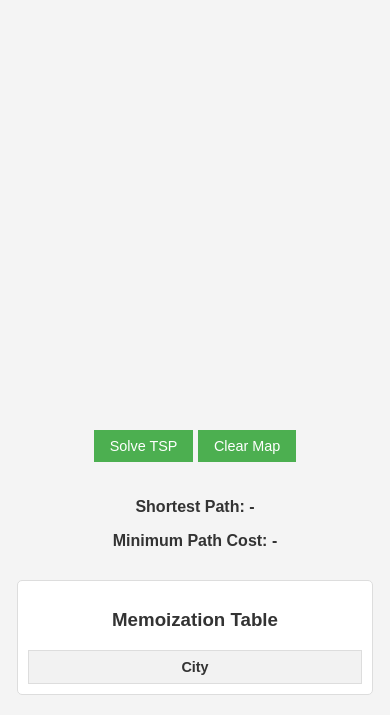
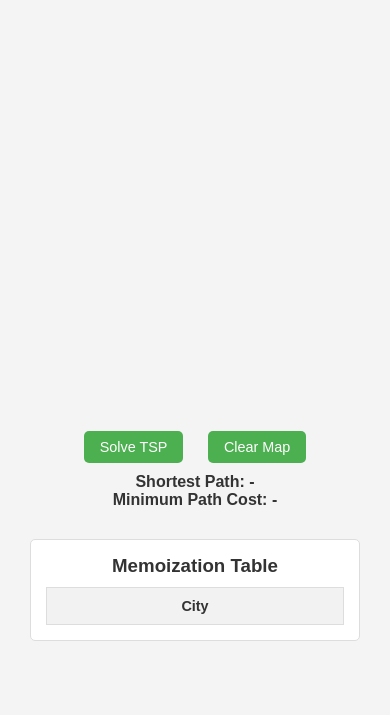
Before and after one commit to DevoUmair/ShortestPath, a plain HTML site: page dy/index.html in a window 390 px wide. Shown: the part 145-860 px from the top of the page. Drawn offline with nearby package versions, Linux system fonts and the light colour scheme.

Commit message:
Update style.css

```diff
--- a/dy/style.css
+++ b/dy/style.css
@@ -1,228 +1,9 @@
-/* * {
-    margin: 0;
-    padding: 0;
-    box-sizing: border-box;
-}
-
-body {
-    font-family: Arial, sans-serif;
-    display: flex;
-    justify-content: center;
-    align-items: center;
-    height: 100vh;
-    background-color: #f0f0f5;
-}
-
-.container {
-    width: 90%;
-    max-width: 500px;
-    padding: 20px;
-    background-color: #fff;
-    border-radius: 8px;
-    box-shadow: 0 4px 8px rgba(0, 0, 0, 0.2);
-    text-align: center;
-}
-
-h1 {
-    color: #333;
-    margin-bottom: 20px;
-}
-
-.input-section {
-    margin-bottom: 20px;
-}
-
-.input-section label {
-    font-weight: bold;
-    margin-right: 10px;
-}
-
-input[type="number"] {
-    width: 50px;
-    padding: 5px;
-    font-size: 16px;
-}
-
-button {
-    padding: 8px 15px;
-    font-size: 16px;
-    background-color: #4CAF50;
-    color: #fff;
-    border: none;
-    border-radius: 4px;
-    cursor: pointer;
-    margin-top: 10px;
-}
-
-button:hover {
-    background-color: #45a049;
-}
-
-.result-section {
-    margin-top: 20px;
-}
-
-.result-section p {
-    font-size: 18px;
-    color: #555;
-}
-
-.result-section p span {
-    color: #333;
-    font-weight: bold;
-}
-
-.city-map {
-  width: 600px;
-  height: 400px;
-  border: 1px solid #ccc;
-  margin: 20px auto;
-  position: relative;
-}
-.city {
-  fill: steelblue;
-  cursor: pointer;
-}
-.path-line {
-  stroke: orange;
-  stroke-width: 2px;
-  fill: none;
-}
-#container {
-    display: flex;
-  }
-
-  #city-map {
-    width: 60%;
-  }
-
-  #right-container {
-    width: 40%;
-    padding-left: 20px;
-    text-align: left;
-  }
-
-  #distance-matrix {
-    margin-bottom: 20px;
-  }
-
-  table {
-    width: 100%;
-    border-collapse: collapse;
-  }
-
-  table, th, td {
-    border: 1px solid black;
-  }
-
-  th, td {
-    padding: 5px;
-    text-align: center;
-  }
-
-
- */
-
-
-
-
-
-
-
-/*GOOD ONE*/
-
-
-/*
- * {
-    box-sizing: border-box;
-    margin: 0;
-    padding: 0;
-  }
-
-  body {
-    font-family: Arial, sans-serif;
-    background-color: #f4f4f4;
-
-    color: #333;
-    display: flex;
-    justify-content: center;
-    align-items: center;
-    height: 100vh;
-  }
-
-  .container {
-    text-align: center;
-    width: 80%;
-    max-width: 800px;
-
-  }
-
-  h1 {
-    font-size: 2rem;
-    margin-bottom: 20px;
-  }
-
-  .map-container {
-    width: 100%;
-    height: 400px;
-    margin-bottom: 20px;
-    position: relative;
-    background-color: #e0e0e0;
-    border: 1px solid #ddd1;
-
-
-  }
-
-  .controls {
-    margin-top: 20px;
-  }
-
-  button {
-    padding: 10px 20px;
-    font-size: 1rem;
-    background-color: #4CAF50;
-    color: white;
-    border: none;
-    cursor: pointer;
-    margin-bottom: 20px;
-  }
-
-  button:hover {
-    background-color: #45a049;
-  }
-
-  p {
-    font-size: 1rem;
-  }
-
-  #shortest-path, #min-path-cost {
-    font-weight: bold;
-  }
-
-  .city {
-    fill: red;
-    cursor: pointer;
-  }
-
-  .city-label {
-    font-size: 12px;
-    fill: black;
-  }
-
-    */
-
-
-    /* Global reset and box-sizing */
-
-
-/*
 * {
   box-sizing: border-box;
   margin: 0;
   padding: 0;
 }
 
-/* Body styling */
 body {
   font-family: Arial, sans-serif;
   background-color: #f4f4f4;
@@ -230,81 +11,73 @@ body {
   display: flex;
   justify-content: center;
   align-items: center;
-  height: 100vh;
+  min-height: 100vh;
+  margin: 0;
 }
-
 
 .container {
   text-align: center;
-  width: 80%;
-  max-width: 800px;
+  width: 100%;
+  max-width: 900px; /* Increased the max width for desktop screens */
+  padding: 20px;
+  box-sizing: border-box;
 }
-
 
 h1 {
   font-size: 2rem;
   margin-bottom: 20px;
 }
 
-
-.map-container {
+#city-map {
   width: 100%;
-  height: 400px;
-  margin-bottom: 20px;
-  position: relative;
-  background-color: #e0e0e0;
-  border: 1px solid #ddd1;
+  max-width: 600px; /* Limits map width for large screens */
+  margin: 0 auto; /* Centering the map */
 }
-
 
 .controls {
   margin-top: 20px;
 }
 
-
 button {
-  padding: 10px 20px;
-  font-size: 1rem;
+  padding: 12px 24px;
+  font-size: 1.1rem; /* Adjust font size for readability */
   background-color: #4CAF50;
   color: white;
   border: none;
   cursor: pointer;
-  margin-bottom: 20px;
+  margin: 10px;
+  border-radius: 5px;
 }
 
 button:hover {
   background-color: #45a049;
 }
 
-
 p {
   font-size: 1rem;
 }
 
-
 #shortest-path, #min-path-cost {
   font-weight: bold;
 }
-
 
 .city {
   fill: red;
   cursor: pointer;
 }
 
-
 .city-label {
   font-size: 12px;
   fill: black;
 }
 
-
 #memoization-table-container {
   margin-top: 30px;
-  padding: 10px;
+  padding: 15px;
   border: 1px solid #ddd;
   border-radius: 5px;
   background-color: #fff;
+  box-sizing: border-box;
 }
 
 #memoization-table {
@@ -315,7 +88,7 @@ p {
 
 #memoization-table th, #memoization-table td {
   border: 1px solid #ddd;
-  padding: 8px;
+  padding: 10px;
   text-align: center;
 }
 
@@ -336,6 +109,39 @@ p {
   font-family: monospace;
 }
 
+@media (max-width: 1200px) {
+  .container {
+    width: 90%;
+  }
+
+  button {
+    padding: 10px 20px;
+    font-size: 1rem;
+  }
+
+  #memoization-table {
+    font-size: 1rem;
+  }
+}
+
+@media (max-width: 800px) {
+  .container {
+    width: 95%;
+  }
+
+  button {
+    padding: 8px 16px;
+    font-size: 0.9rem;
+  }
+
+  #memoization-table {
+    font-size: 0.9rem;
+  }
+
+  h1 {
+    font-size: 1.5rem;
+  }
+}
 
 @media (max-width: 600px) {
   .container {
```
